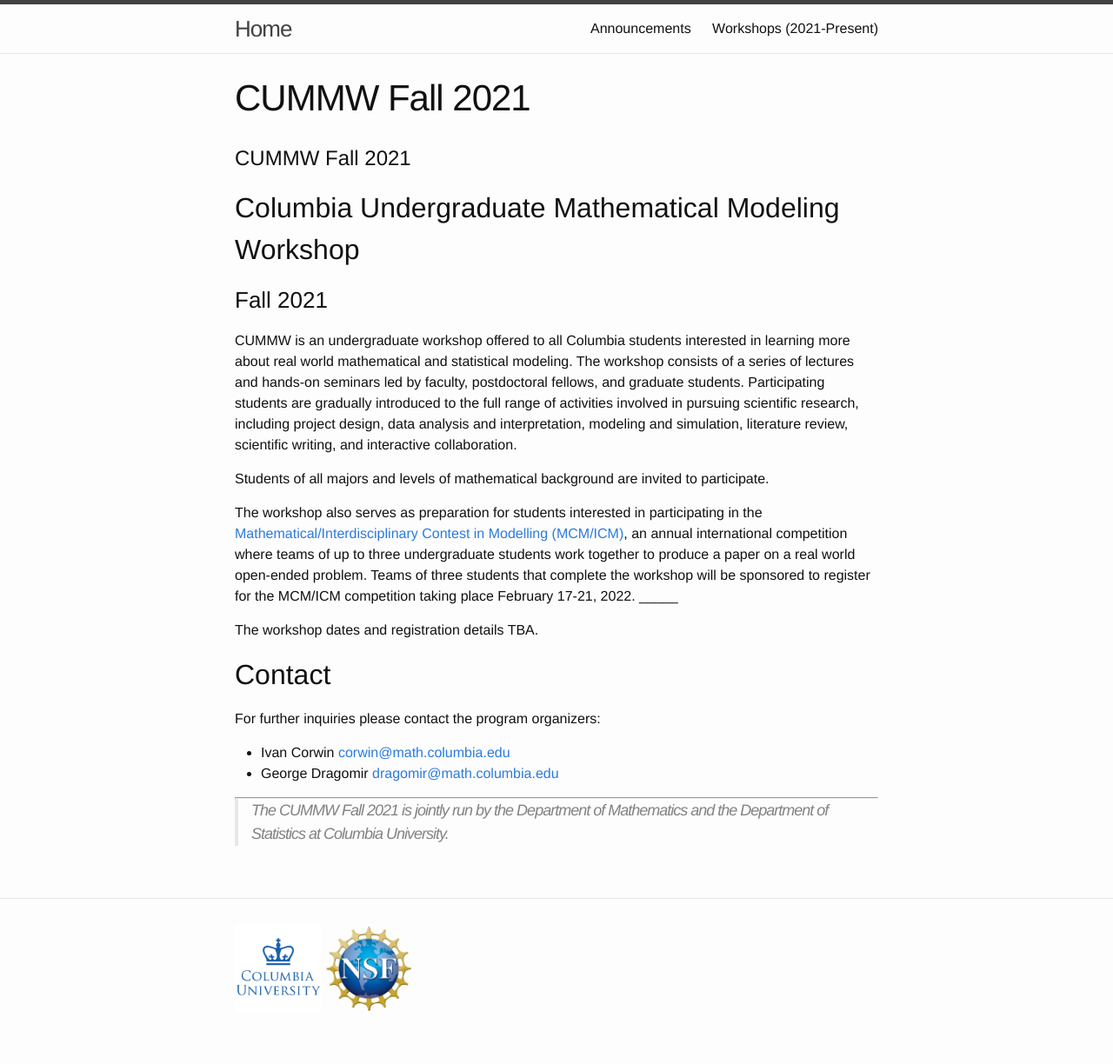
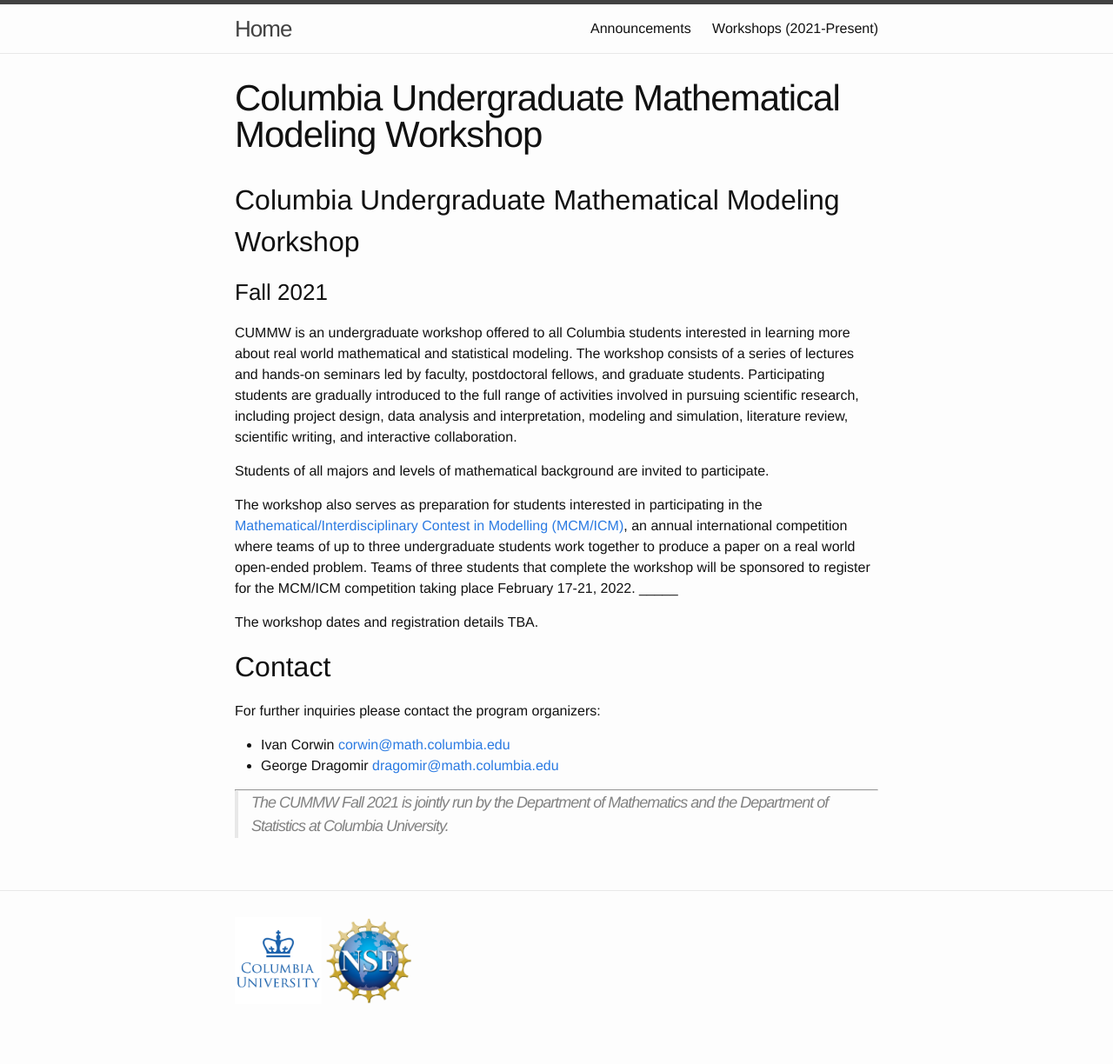
Before and after one commit to ColumbiaUndergradMathModeling/Home, a Jekyll site: the page built from Fa21.md, in a window 1280 px wide. Shown: the whole page at 87% size. Built offline with Jekyll 4.4.1, drawn with Linux system fonts in a browser that asks for light colours; our own code applies the rules of GitHub Pages for plain Markdown files.

Commit message:
redundant titles

```diff
--- a/Fa21.md
+++ b/Fa21.md
@@ -3,8 +3,6 @@
 permalink: /workshops/Fa21/
 header: default
 ---
-
-# CUMMW Fall 2021
 
 ## Columbia Undergraduate Mathematical Modeling Workshop
 ### Fall 2021
```
